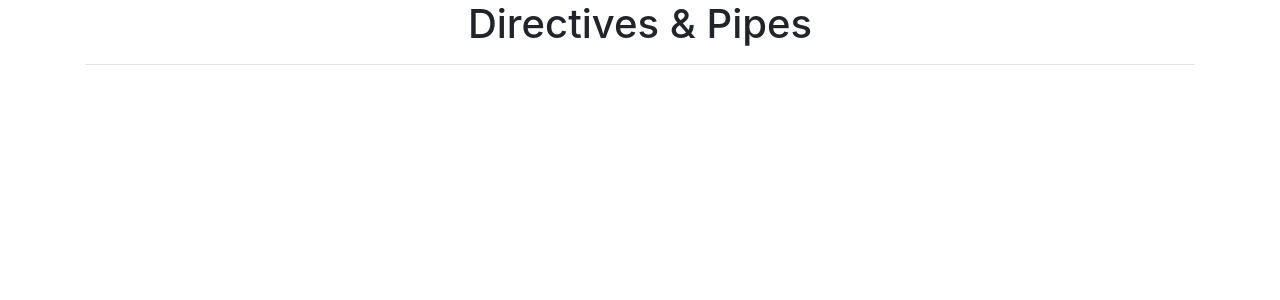
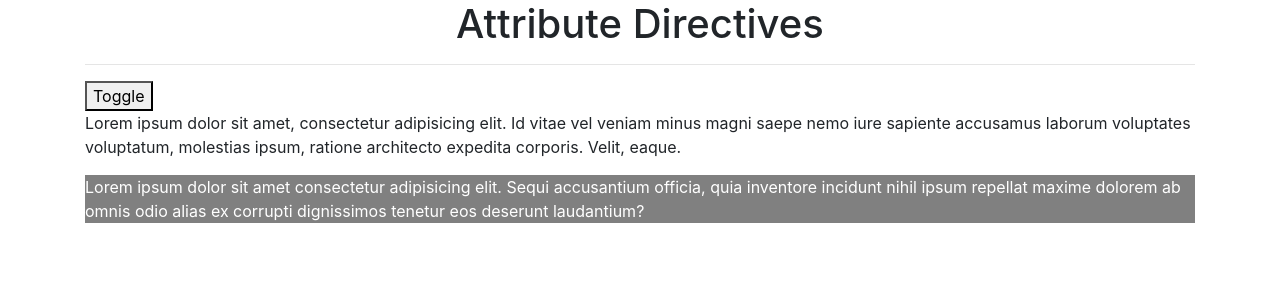
Before and after one commit to gprathuish/angular-directives-and-pipes, an Angular app: page / in a window 1280 px wide. Shown: the top 300 px of the page. Built offline with nearby package versions, Linux system fonts and the light colour scheme.

Commit message:
Attribute directives

```diff
--- a/src/app/app.component.css
+++ b/src/app/app.component.css
@@ -0,0 +1,3 @@
+.bg-yellow{
+  background-color: yellow;
+}
--- a/src/app/app.component.html
+++ b/src/app/app.component.html
@@ -1,7 +1,14 @@
 <!--The content below is only a placeholder and can be replaced.-->
-<div class="container text-center">
-  <h1>
-    Directives & Pipes
+<div class="container">
+  <h1 class="text-center">
+    Attribute Directives
   </h1>
   <hr>
+
+  <button (click)="toggleColor()">Toggle</button>
+
+  <p [ngClass]="{'bg-yellow': isRequiredColor}">Lorem ipsum dolor sit amet, consectetur adipisicing elit. Id vitae vel veniam minus magni saepe nemo iure sapiente accusamus laborum voluptates voluptatum, molestias ipsum, ratione architecto expedita corporis. Velit, eaque.</p>
+
+
+  <p [ngStyle]="{'background-color': 'gray', 'color': 'white'}">Lorem ipsum dolor sit amet consectetur adipisicing elit. Sequi accusantium officia, quia inventore incidunt nihil ipsum repellat maxime dolorem ab omnis odio alias ex corrupti dignissimos tenetur eos deserunt laudantium?</p>
 </div>
--- a/src/app/app.component.ts
+++ b/src/app/app.component.ts
@@ -6,5 +6,9 @@ import { Component } from '@angular/core';
   styleUrls: ['./app.component.css']
 })
 export class AppComponent {
-  title = 'angular-directives-and-pipes';
+  isRequiredColor: boolean = false;
+
+  toggleColor(){
+    this.isRequiredColor = !this.isRequiredColor;
+  }
 }
```
